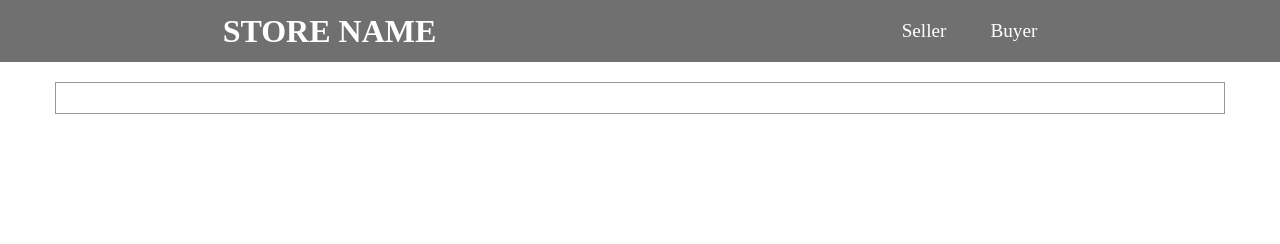
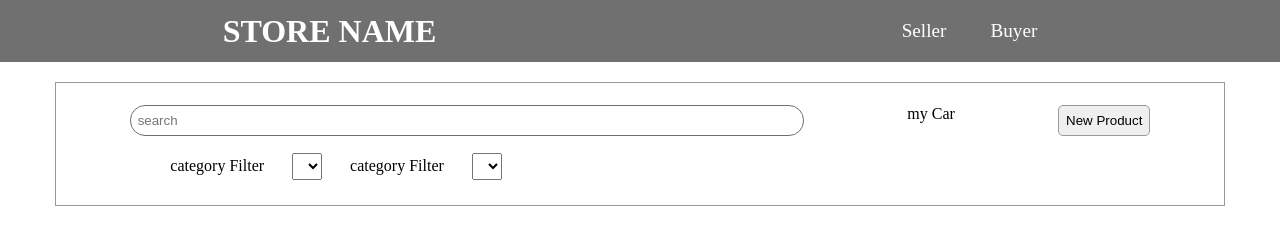
Before and after one commit to omar199523/my-story, a website: page index.html in a window 1280 px wide. Drawn offline with Linux system fonts and the light colour scheme.

Commit message:
i create some new styling in product continer

```diff
--- a/index.html
+++ b/index.html
@@ -37,7 +37,27 @@
         </form>
         <section id="productCont" class="product-container container">
             <header>
-
+                <div class="searchCon">
+                    <input type="text" name="" id="search" placeholder="search">
+                    <p>my Car</p>
+                    <button id="newProduct">New Product</button>
+                </div>
+                <div class="filterCon">
+                    <label for="categoryFilter">category Filter</label>
+                    <select name="categoryFilter" id="categoryFilter">
+                        <option></option>
+                        <option></option>
+                        <option></option>
+                        <option></option>
+                    </select>
+                    <label for="categoryFilter">category Filter</label>
+                    <select name="categoryFilter" id="categoryFilter">
+                        <option></option>
+                        <option></option>
+                        <option></option>
+                        <option></option>
+                    </select>
+                </div>
             </header>
             <div id="products" class="products">
 
--- a/style.css
+++ b/style.css
@@ -66,10 +66,63 @@
     align-items: center;
     border: 1px solid #999;
 }
+.product-container header{
+    width: 100%;
+    display: flex;
+    flex-direction: column;
+    justify-content: center;
+}
+.searchCon{
+    padding: 7px;
+    width: 100%;
+    display: flex;
+    justify-content: space-around;
+}
+.searchCon input {
+    width: 60%;
+    padding: 7px;
+    border: 1px solid #707070;
+    border-radius: 15px;
+}
+.searchCon button {
+    padding: 7px;
+    background-color: ;
+}
+.filterCon{
+    width: 85%;
+    margin: 10px auto;
+}
+.filterCon *{
+    padding: 4px;
+    margin: 0px 10px 0px  ;
+
+}
 .products{
     width: 100%;
     display: flex;
+    justify-content: space-evenly;
     flex-wrap: wrap;
+}
+.oneProduct{
+    width: 340px;
+    height: 340px;
+    padding: 10px;
+    margin: 10px;
+    display: flex;
+    flex-direction: column;
+    justify-content: space-around;
+    border: 1px solid #707070;
+    border-radius: 20px;
+}
+.productImg{
+    height: 50%;
+}
+.imgProduct{
+    width: 100%;
+    height: 100%;
+}
+.productbutton{
+    padding: 7px;
 }
 /*end styling main add form product continer*/
 /*...................................*/
```
